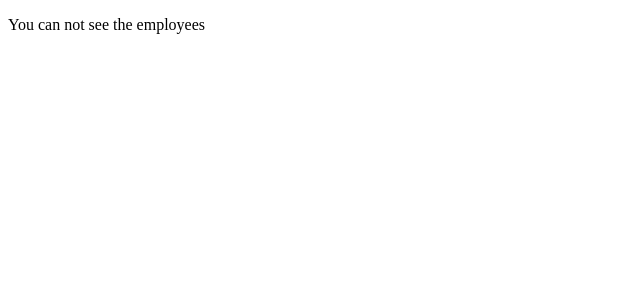
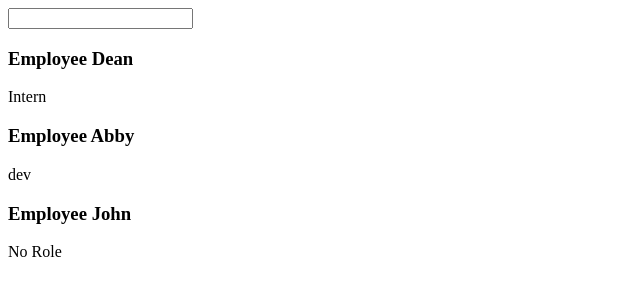
Before and after one commit to dean-nema/react, a React (Create React App) app: page / in a window 1280 px wide. Shown: the top 300 px of the page, without its empty margins (0-640 px from the left). Built offline with nearby package versions, Linux system fonts and the light colour scheme.

Commit message:
props, useState and installed tailwind css

```diff
--- a/package.json
+++ b/package.json
@@ -34,5 +34,8 @@
       "last 1 firefox version",
       "last 1 safari version"
     ]
+  },
+  "devDependencies": {
+    "tailwindcss": "^3.3.3"
   }
 }
--- a/src/App.js
+++ b/src/App.js
@@ -1,18 +1,22 @@
 
 import './App.css';
 import Employee from './components/employee';
-
+import { useState } from 'react';
 function App() {
-   console.log('we are about to list the employees');
-   const  showEmployees = 0;
+  const [role, setRole] = useState("dev");//
+   const  showEmployees = 1;
 return (
   <div className="App">
     {showEmployees ?
       <>
-      <Employee/>
-      <Employee/>
-      <Employee/>
-      <Employee/>
+      <input type="text" onChange={(e) => {
+        // console.log(e.target.value);
+        setRole(e.target.value);//e.target.value captures the value entered in the input
+      }} />
+      <Employee name = "Dean" role = "Intern"/>
+      <Employee name = "Abby" role = {role}/>
+      <Employee name = "John"/>
+
       </>
     :
       <p>You can not see the employees</p>
--- a/src/components/employee.js
+++ b/src/components/employee.js
@@ -1,4 +1,10 @@
-function Employee(){
-  return <h3>Here is an Employee</h3>
+function Employee(props){
+  return (
+    <>
+        <h3>Employee {props.name}</h3>
+        <p>{props.role ? props.role : "No Role"}</p>
+
+    </>
+  )
 }
 export default Employee;
```
Also changed, not shown: tailwind.config.js (added, +8 -0 lines), 1 other file (tests, documents, lock files or other folders).
